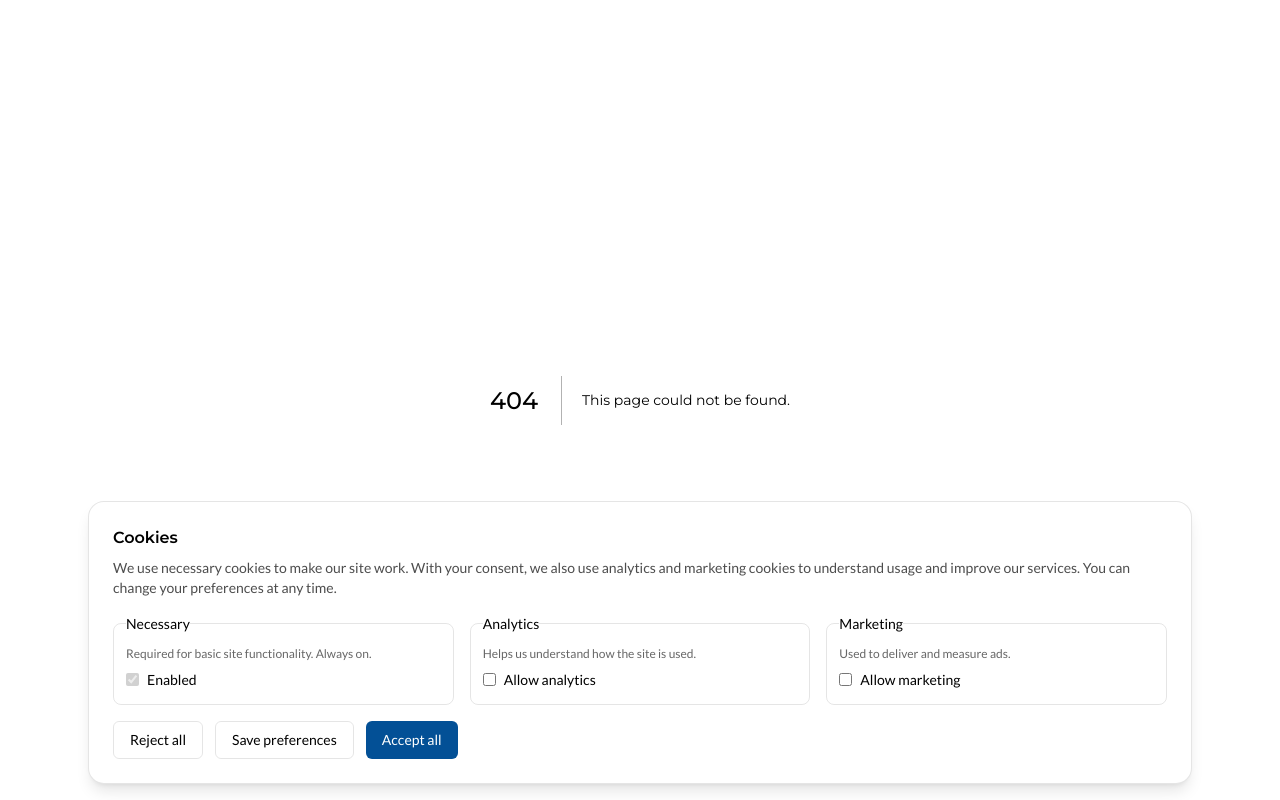
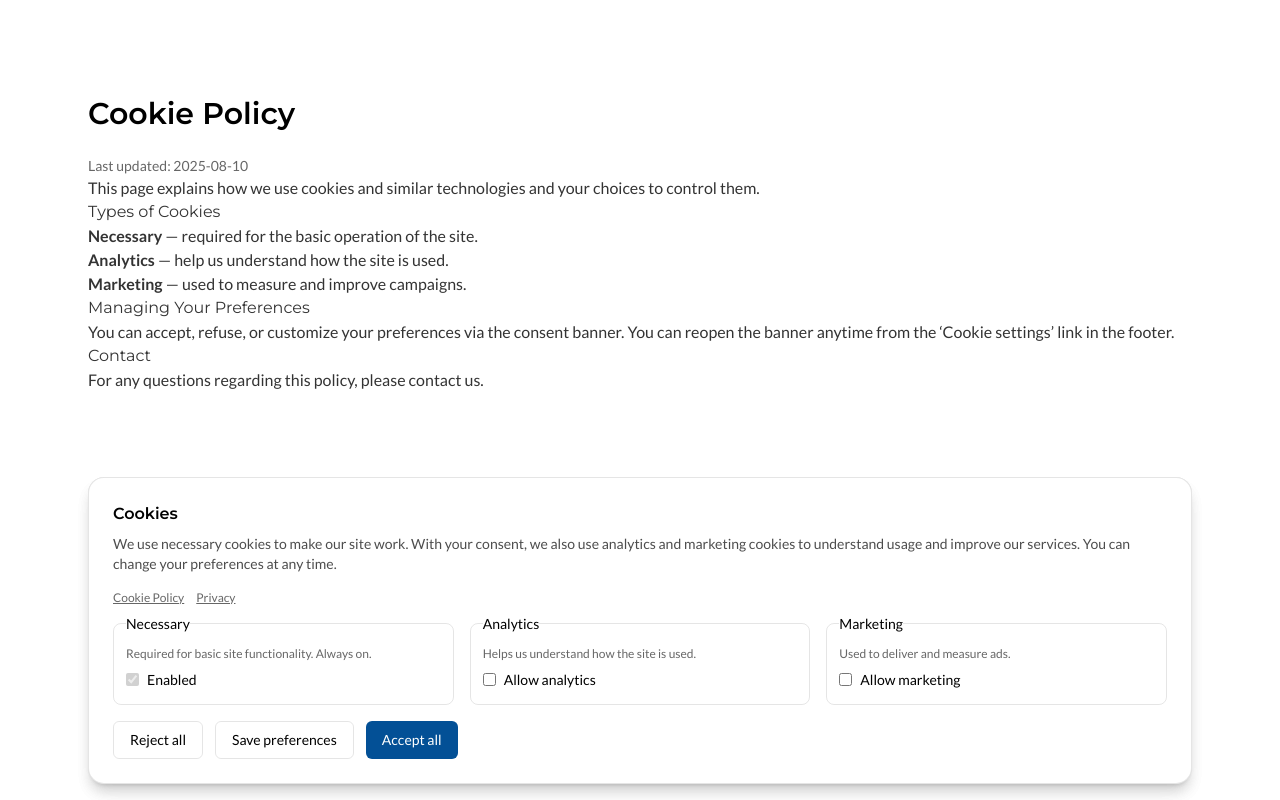
Before and after one commit to mallocode300/synaptiq_systems, a Next.js app: page /en/cookies in a window 1280 px wide. Before the commit this address had no page. Built offline with nearby package versions, Linux system fonts and the light colour scheme.

Commit message:
feat: Cookie Policy page + footer cookie settings; banner links

```diff
--- /dev/null
+++ b/app/[lang]/cookies/page.tsx
@@ -0,0 +1,45 @@
+import { Locale } from "@/i18n/config";
+
+export default async function CookiesPage({ params }: { params: Promise<{ lang: Locale }> }) {
+  const { lang } = await params;
+  const isFr = lang === "fr";
+  return (
+    <div className="container py-16 md:py-24">
+      <h1 className="text-2xl md:text-3xl font-semibold mb-6">
+        {isFr ? "Politique de cookies" : "Cookie Policy"}
+      </h1>
+      <div className="prose max-w-none text-black/80">
+        <p className="text-sm text-black/60">{isFr ? "Dernière mise à jour" : "Last updated"}: 2025-08-10</p>
+        <p>
+          {isFr
+            ? "Cette page explique comment nous utilisons les cookies et technologies similaires, ainsi que vos choix pour les contrôler."
+            : "This page explains how we use cookies and similar technologies and your choices to control them."}
+        </p>
+        <h2>{isFr ? "Types de cookies" : "Types of Cookies"}</h2>
+        <ul>
+          <li>
+            <strong>{isFr ? "Nécessaires" : "Necessary"}</strong> — {isFr ? "indispensables au fonctionnement du site." : "required for the basic operation of the site."}
+          </li>
+          <li>
+            <strong>{isFr ? "Analytiques" : "Analytics"}</strong> — {isFr ? "aident à comprendre l’utilisation du site." : "help us understand how the site is used."}
+          </li>
+          <li>
+            <strong>{isFr ? "Marketing" : "Marketing"}</strong> — {isFr ? "utilisés pour mesurer et améliorer les campagnes." : "used to measure and improve campaigns."}
+          </li>
+        </ul>
+        <h2>{isFr ? "Gestion de vos préférences" : "Managing Your Preferences"}</h2>
+        <p>
+          {isFr
+            ? "Vous pouvez accepter, refuser ou personnaliser vos préférences via la bannière de consentement. Vous pouvez rouvrir la bannière à tout moment depuis le lien ‘Paramètres des cookies’ en pied de page."
+            : "You can accept, refuse, or customize your preferences via the consent banner. You can reopen the banner anytime from the ‘Cookie settings’ link in the footer."}
+        </p>
+        <h2>{isFr ? "Contact" : "Contact"}</h2>
+        <p>
+          {isFr
+            ? "Pour toute question concernant cette politique, veuillez nous contacter."
+            : "For any questions regarding this policy, please contact us."}
+        </p>
+      </div>
+    </div>
+  );
+}
--- a/app/[lang]/page.tsx
+++ b/app/[lang]/page.tsx
@@ -252,6 +252,20 @@ export default async function Home({ params }: { params: Promise<{ lang: Locale
             <a href={`/${lang}/terms`} className="hover:underline">
               {lang === "fr" ? "Conditions" : "Terms"}
             </a>
+            <button
+
+              className="hover:underline"
+              onClick={() => {
+                if (typeof window === 'undefined') return;
+                // Reopen the cookie banner by clearing consent and dispatching change
+                document.cookie = `COOKIE_CONSENT=; path=/; max-age=0`;
+                window.dispatchEvent(new Event('cookie-consent-change'));
+                // Force re-render by navigating to cookies page or toggling hash
+                window.location.hash = '#cookie-settings';
+              }}
+            >
+              {lang === 'fr' ? 'Paramètres des cookies' : 'Cookie settings'}
+            </button>
           </div>
         </div>
       </footer>
--- a/components/CookieConsent.tsx
+++ b/components/CookieConsent.tsx
@@ -66,6 +66,10 @@ export default function CookieConsent() {
             We use necessary cookies to make our site work. With your consent, we also use analytics and marketing cookies to
             understand usage and improve our services. You can change your preferences at any time.
           </p>
+          <p className="text-xs text-black/60 mb-2">
+            <a href="/en/cookies" className="underline hover:no-underline mr-3">Cookie Policy</a>
+            <a href="/en/privacy" className="underline hover:no-underline">Privacy</a>
+          </p>
 
           <div className="grid md:grid-cols-3 gap-4 mb-4">
             <fieldset className="p-3 rounded-lg border border-black/10">
```
